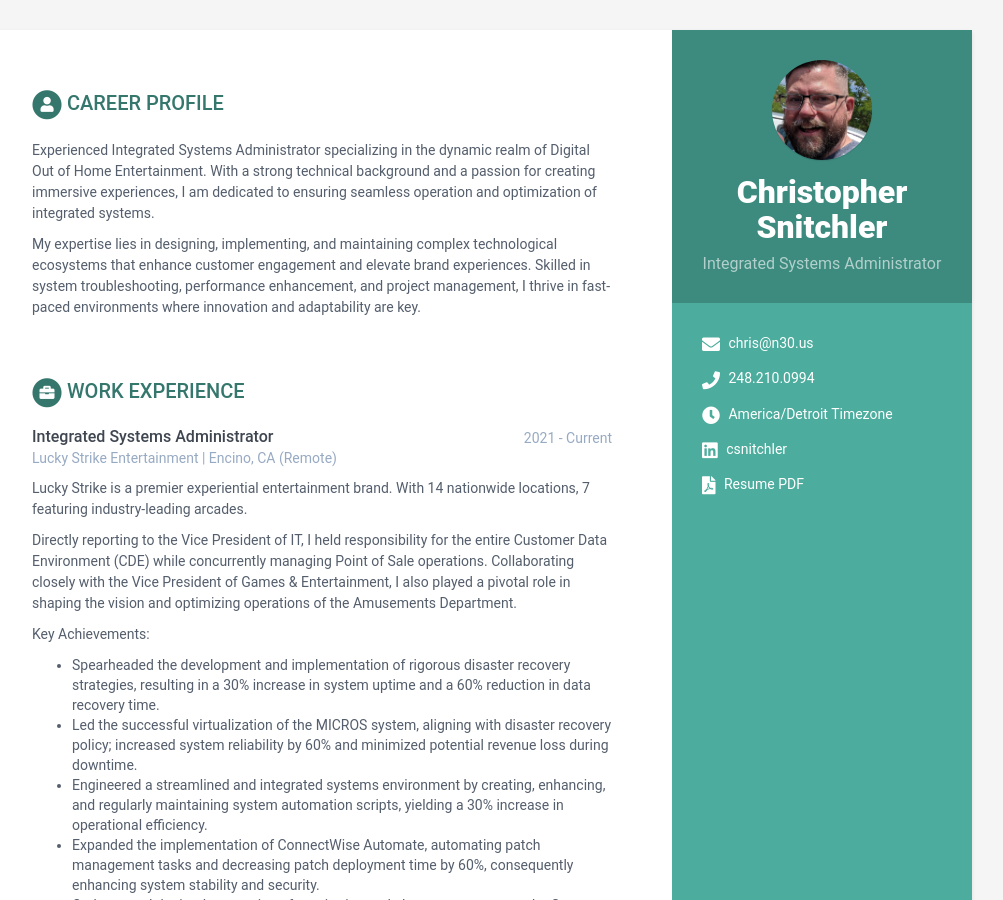
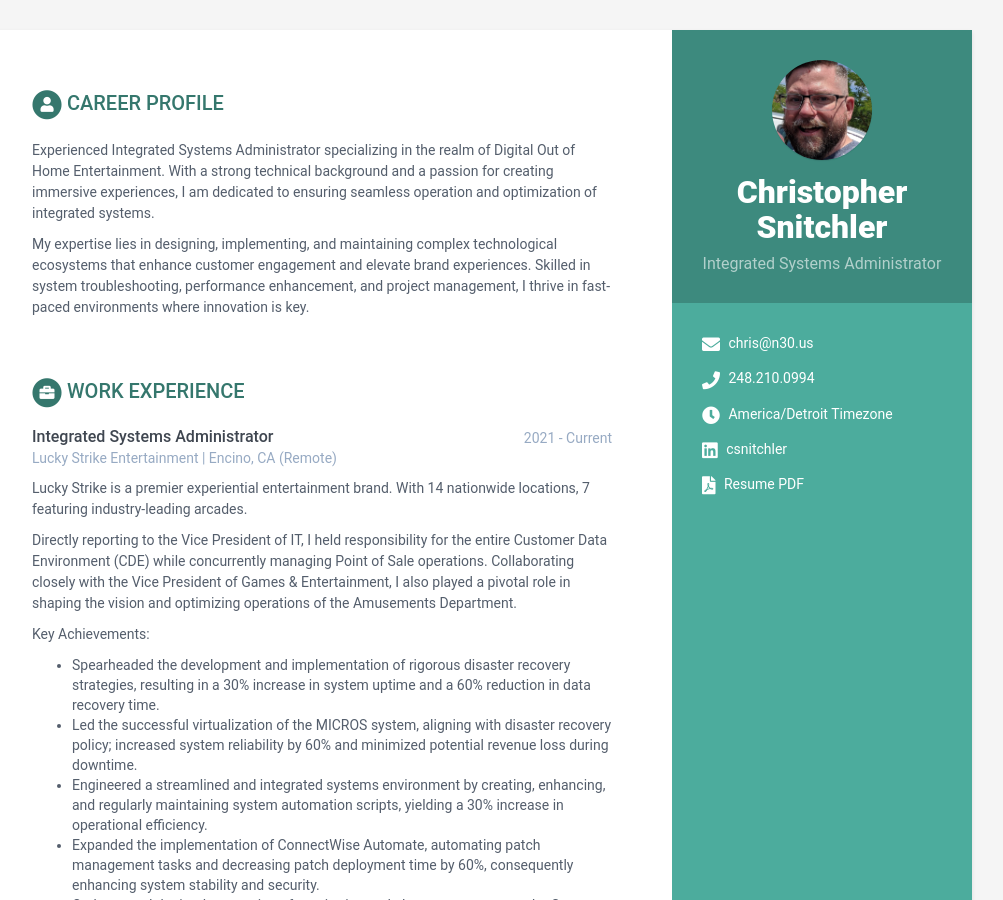
Before and after one commit to cdigitaldetroit/resume, a Jekyll site: the page built from index.html, in a window 1280 px wide and 900 px high. Shown: the whole window, without its empty margins (168-1171 px from the left). Built offline with Jekyll 4.4.1, drawn with Linux system fonts in a browser that asks for light colours.

Commit message:
remove filler words

```diff
--- a/_data/data.yml
+++ b/_data/data.yml
@@ -36,9 +36,9 @@ career-profile:
     title: Career Profile
     summary: |
 
-      Experienced Integrated Systems Administrator specializing in the dynamic realm of Digital Out of Home Entertainment. With a strong technical background and a passion for creating immersive experiences, I am dedicated to ensuring seamless operation and optimization of integrated systems.
+      Experienced Integrated Systems Administrator specializing in the realm of Digital Out of Home Entertainment. With a strong technical background and a passion for creating immersive experiences, I am dedicated to ensuring seamless operation and optimization of integrated systems.
 
-      My expertise lies in designing, implementing, and maintaining complex technological ecosystems that enhance customer engagement and elevate brand experiences. Skilled in system troubleshooting, performance enhancement, and project management, I thrive in fast-paced environments where innovation and adaptability are key.
+      My expertise lies in designing, implementing, and maintaining complex technological ecosystems that enhance customer engagement and elevate brand experiences. Skilled in system troubleshooting, performance enhancement, and project management, I thrive in fast-paced environments where innovation is key.
 experiences:
     title: Work Experience
     info:
```
